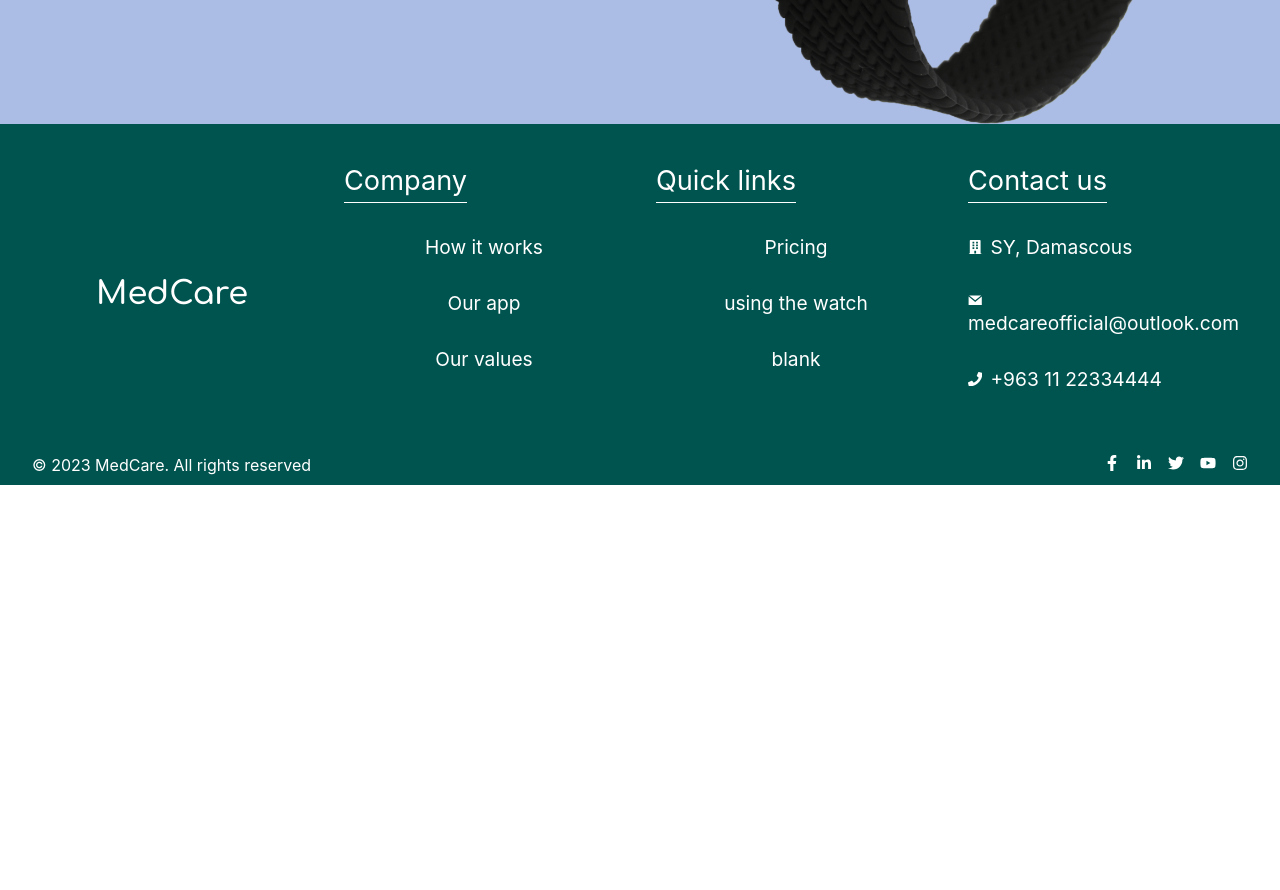
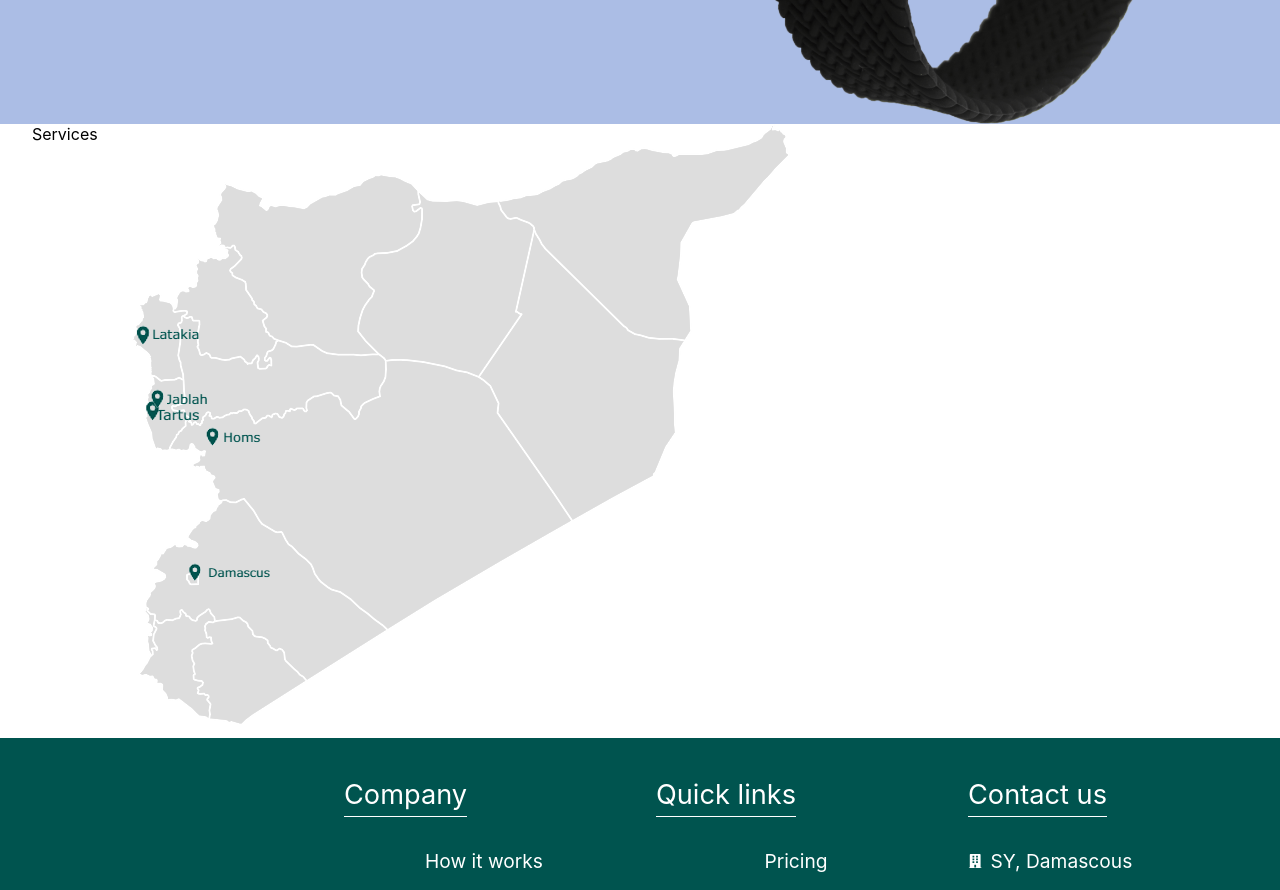
Before and after one commit to mohamad-alkaadi/MedCare, a React (Create React App) app in the folder final_last-version/: page / in a window 1280 px wide. Shown: the part 520-1410 px from the top of the page. Before the commit the page ends 1005 px from the top, so only its background shows below. Built offline with nearby package versions, Linux system fonts and the light colour scheme; a web font is replaced by a local one.

Commit message:
some updates

```diff
--- a/final_last-version/src/App.css
+++ b/final_last-version/src/App.css
@@ -1,7 +1,7 @@
 @import url('https://fonts.googleapis.com/css2?family=Libre+Baskerville&display=swap');
 @import url('https://fonts.googleapis.com/css2?family=Comfortaa:wght@600&display=swap');
 @import url('https://fonts.googleapis.com/css2?family=Roboto&display=swap');
-
+@import url('https://fonts.googleapis.com/css2?family=Roboto&display=swap');
 *{
   padding: 0;
   margin: 0;
--- /dev/null
+++ b/final_last-version/src/Page/Services/ServiceTwo.js
@@ -0,0 +1,23 @@
+import React from 'react'
+import syMap from './Services-assets/syria-map-big.png'
+const ServiceTwo = () => {
+  return (
+    <div className='service-two-container'>
+        <div className='service-two grid-system'>
+            <div className="ser-two-text">
+                <div className='ser-two-heading'>
+                    Services
+                </div>
+
+            </div>
+            <div className='ser-two-img'>
+                <img className='ser-two-map' src={syMap} draggable="false"/>
+            </div>
+
+
+        </div>
+    </div>
+  )
+}
+
+export default ServiceTwo
--- a/final_last-version/src/Page/Services/Services-css/serviceone.css
+++ b/final_last-version/src/Page/Services/Services-css/serviceone.css
@@ -17,6 +17,7 @@
 .ser-one-stitle{
     font-size: 1.5rem;
     color: #00544f;
+
 }
 
 .ser-one-btitle{
--- a/final_last-version/src/Page/Services/Services.js
+++ b/final_last-version/src/Page/Services/Services.js
@@ -1,12 +1,14 @@
 import React from 'react'
 import ServiceOne from './ServiceOne'
 import NavBar from '../../common/NavBar'
+import ServiceTwo from './ServiceTwo'
 
 const Services = () => {
   return (
     <div>
         {/* <NavBar/> */}
         <ServiceOne/>
+        <ServiceTwo/>
     </div>
   )
 }
```
Also changed, not shown: final_last-version/src/Page/Services/Services-assets/syria-map-big.png (added), final_last-version/src/Page/Services/Services-assets/syria-map.png (added), final_last-version/src/Page/Services/Services-css/servicetwo.css (added).
